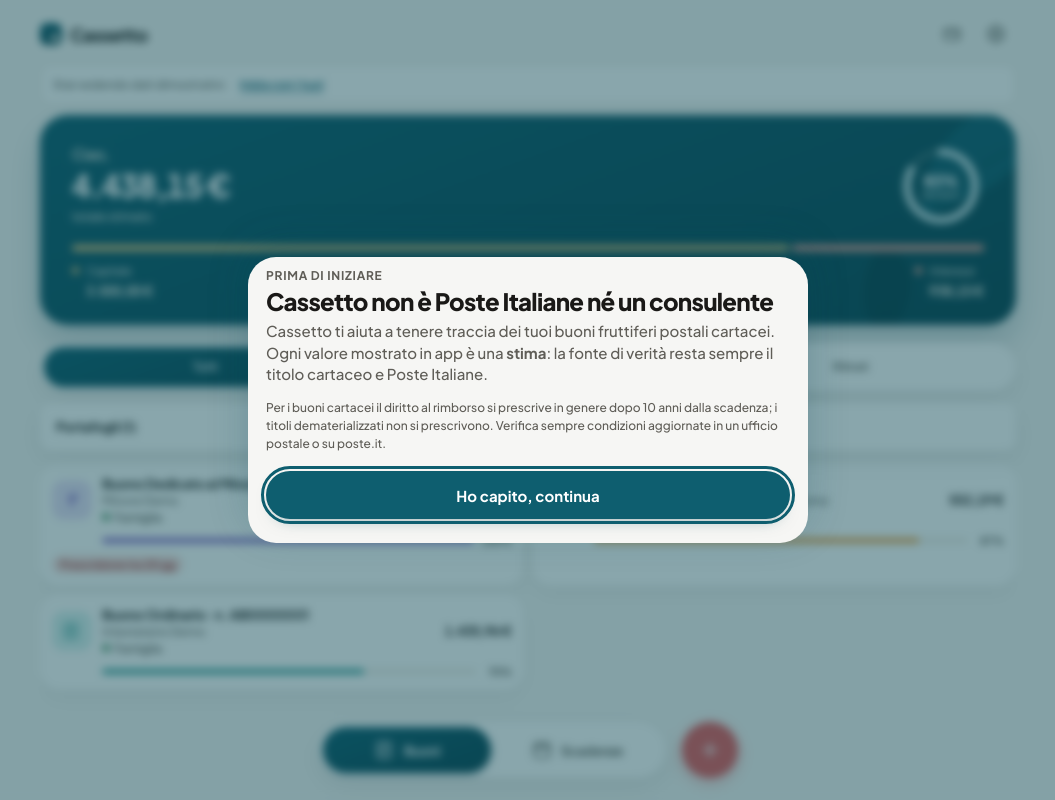
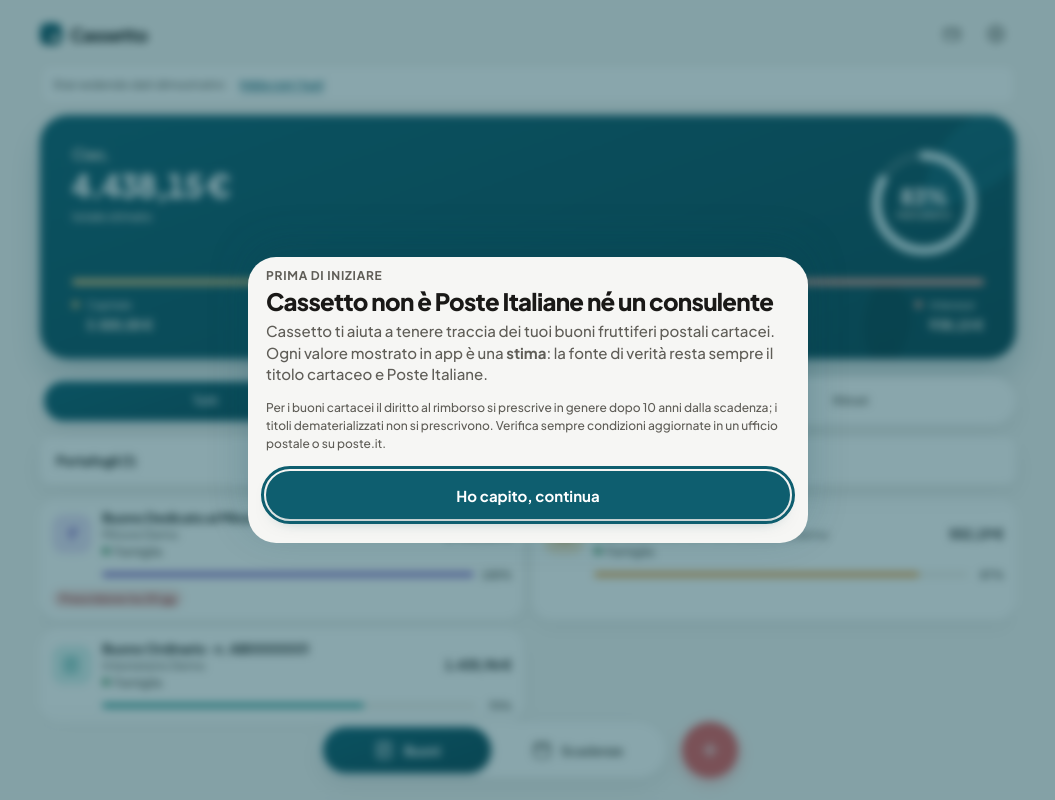
Before and after one commit to teo2810/Bfpo, a React (Vite) app: page /buoni#/buoni in a window 1280 px wide. Shown: the whole page, without its empty margins (112-1167 px from the left). Built offline with nearby package versions, Linux system fonts and the light colour scheme.

Commit message:
Cassetto v19: ring più grande, etichette leggibili nel cerchio

```diff
--- a/src/components/Ring.jsx
+++ b/src/components/Ring.jsx
@@ -1,11 +1,12 @@
 /** Anello di avanzamento (0–1) con valore e didascalia al centro. */
-export default function Ring({ value, label, caption, size = 86, stroke = 'var(--ring)' }) {
+export default function Ring({ value, label, caption, size, stroke = 'var(--ring)' }) {
   const r = 34;
   const c = 2 * Math.PI * r;
   const v = value == null ? 0 : Math.min(1, Math.max(0, value));
+  const dim = size ? { width: size, height: size } : undefined;
   return (
-    <div className="ring" style={{ width: size, height: size }} role="img" aria-label={`${label} ${caption}`}>
-      <svg viewBox="0 0 86 86" width={size} height={size} aria-hidden="true">
+    <div className="ring" style={dim} role="img" aria-label={`${label} ${caption}`}>
+      <svg viewBox="0 0 86 86" width="100%" height="100%" aria-hidden="true">
         <circle cx="43" cy="43" r={r} fill="none" stroke="rgba(246,241,232,0.14)" strokeWidth="7" />
         <circle
           cx="43" cy="43" r={r} fill="none" stroke={stroke} strokeWidth="7" strokeLinecap="round"
--- a/src/styles/global.css
+++ b/src/styles/global.css
@@ -284,10 +284,12 @@ h1.title, .title-lg {
 .hero-stats strong { font-size: var(--fs-body); font-variant-numeric: tabular-nums; font-weight: var(--fw-bold); color: var(--on-brand); }
 .hero-stats .pos { color: var(--gold); }
 
-.ring { position: relative; flex-shrink: 0; }
-/* Testo nel disco interno (r 34, stroke 7 → r interno 30.5) meno 5px di margine. */
+.ring { position: relative; flex-shrink: 0; width: var(--ring-size); height: var(--ring-size); }
+.ring svg { display: block; width: 100%; height: 100%; }
+/* Testo nel disco interno (r 34, stroke 7 → r interno 30.5) meno 4 unità di margine. */
 .ring-text {
-  position: absolute; inset: 17px;
+  position: absolute;
+  inset: calc((0.5 - 30.5 / 86 + 4 / 86) * 100%);
   display: flex; flex-direction: column; align-items: center; justify-content: center;
   line-height: 1; text-align: center; overflow: hidden; pointer-events: none;
 }
@@ -297,7 +299,7 @@ h1.title, .title-lg {
   max-width: 100%; overflow: hidden; line-height: 1.05; white-space: nowrap;
 }
 .ring-text span {
-  margin-top: 2px; font-size: 7px; font-weight: var(--fw-semibold); letter-spacing: 0;
+  margin-top: 2px; font-size: var(--fs-ring-caption); font-weight: var(--fw-semibold); letter-spacing: 0;
   text-transform: uppercase; color: var(--on-brand-muted); max-width: 100%;
   overflow: hidden; white-space: nowrap; line-height: 1.1;
 }
--- a/src/styles/tokens.css
+++ b/src/styles/tokens.css
@@ -11,7 +11,8 @@
   --fs-ui: 13.5px;
   --fs-caption: 12px;
   --fs-micro: 11px;
-  --fs-ring: 16px;
+  --fs-ring: 22px;
+  --fs-ring-caption: 10px;
   --lh-tight: 1.15;
   --lh-body: 1.45;
   --fw-medium: 500;
@@ -45,6 +46,7 @@
   --appbar-h: 48px;
   --tile: 40px;
   --icon-btn: 40px;
+  --ring-size: 120px;
   --hero-min-h: 198px;
 
   --shadow-bar: 0 1px 2px rgba(26, 25, 23, 0.05), 0 8px 24px rgba(26, 25, 23, 0.08);
```
